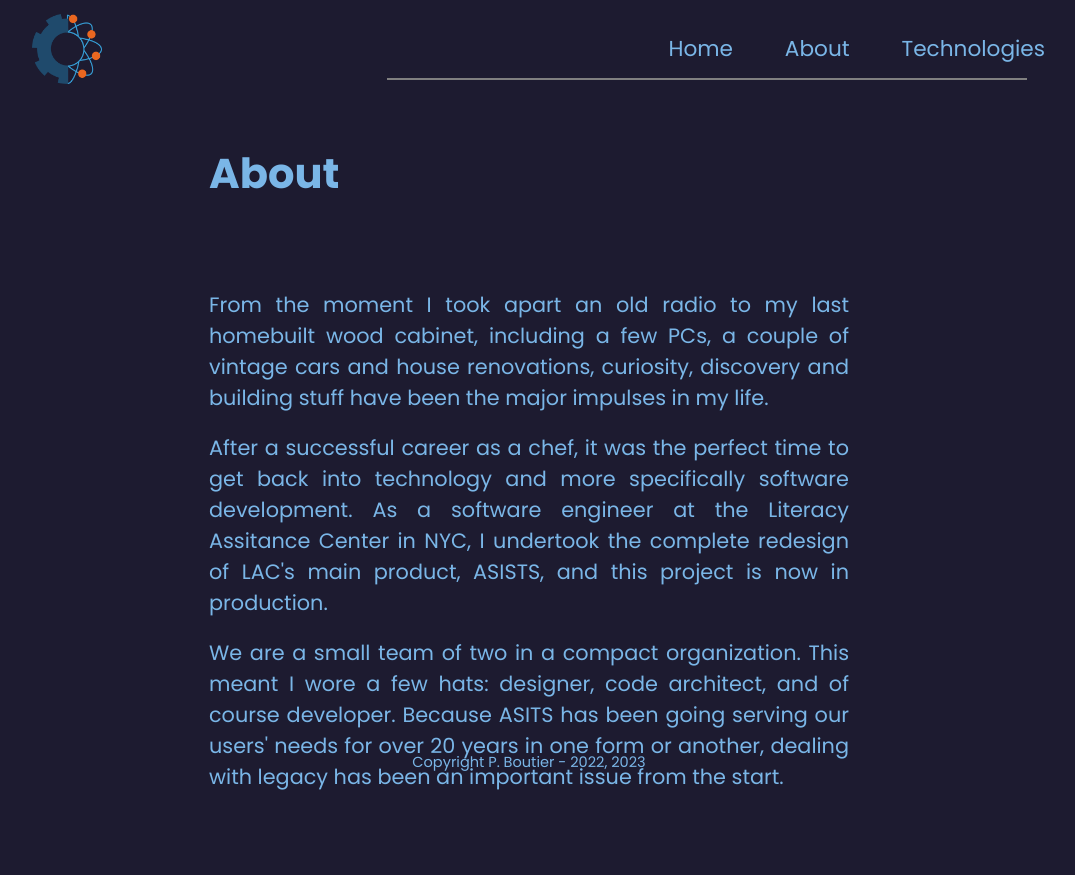
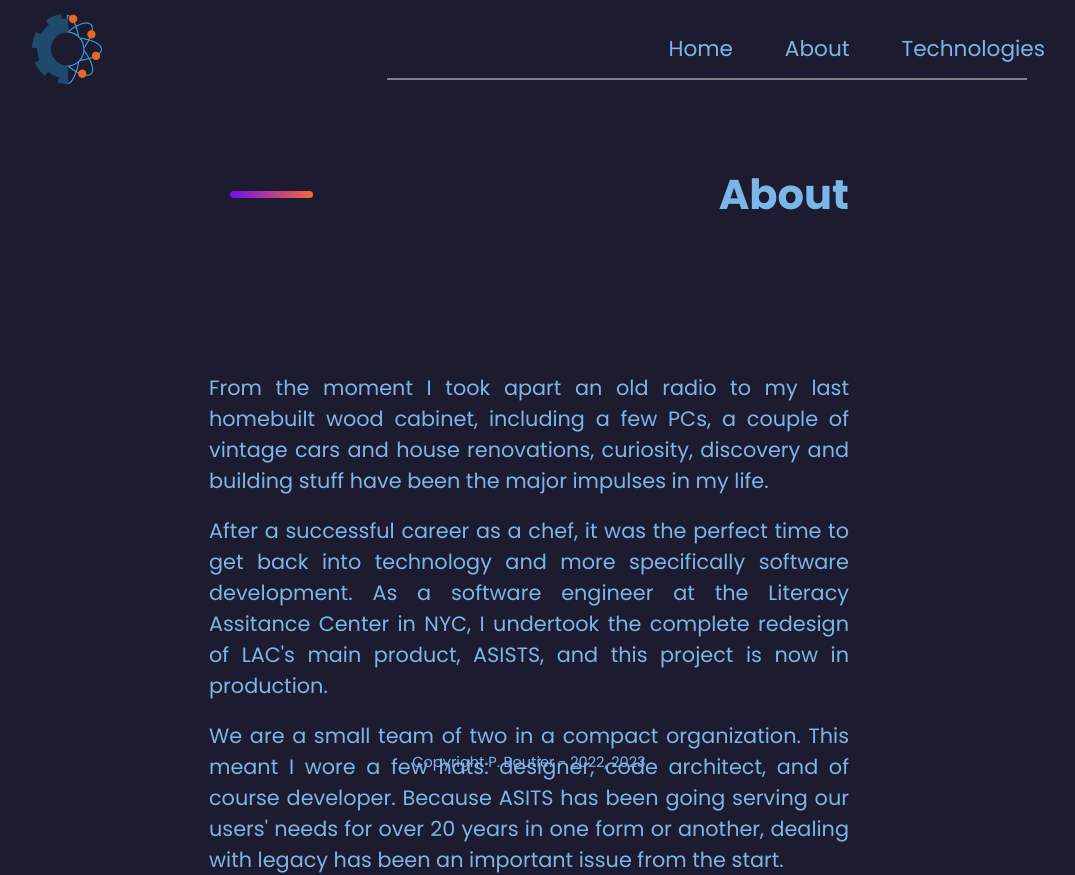
Before and after one commit to wildapt01/portfolio-next-1, a Next.js app: page /about in a window 1280 px wide. Shown: the whole page, without its empty margins (111-1186 px from the left). Before the commit the page ends 843 px from the top, so only its background shows below. Built offline with nearby package versions, Linux system fonts and the light colour scheme.

Commit message:
Add Divider component

```diff
--- /dev/null
+++ b/components/Divider.js
@@ -0,0 +1,7 @@
+import styles from "../styles/Divider.module.css";
+
+const Divider = () => {
+  return <div className={styles.divider}></div>;
+};
+
+export default Divider;
--- a/pages/about/index.js
+++ b/pages/about/index.js
@@ -1,4 +1,5 @@
 import Head from "next/head";
+import Divider from "../../components/Divider";
 import styles from "../../styles/About.module.css";
 // eslint-disable-next-line prettier/prettier
 import { aboutText } from "../../components/textContent.js";
@@ -11,7 +12,10 @@ const About = () => {
         <meta name="about" content="a few words" />
       </Head>
       <div className="container">
-        <h2>About</h2>
+        <section className="section-title">
+          <Divider />
+          <h2>About</h2>
+        </section>
         <div>
           {aboutText.map((parag, indx) => (
             <p className={styles.parag} key={indx}>
--- /dev/null
+++ b/styles/Divider.module.css
@@ -0,0 +1,8 @@
+.divider {
+  width: 4em;
+  height: 0.35em;
+  border-radius: 0.5em;
+  margin: 1.5em 0 1.5em 1em;
+  background: linear-gradient(270deg, #f46737 0%, #7311eb 100%);
+  /* background: linear-gradient(270deg, #13adc7 0%, #945dd6 100%); */
+}
--- a/styles/globals.css
+++ b/styles/globals.css
@@ -33,3 +33,8 @@ Link {
   font-size: 1.55rem;
   margin-bottom: 1.5rem;
 }
+.section-title {
+  display: flex;
+  align-items: center;
+  justify-content: space-between;
+}
```
